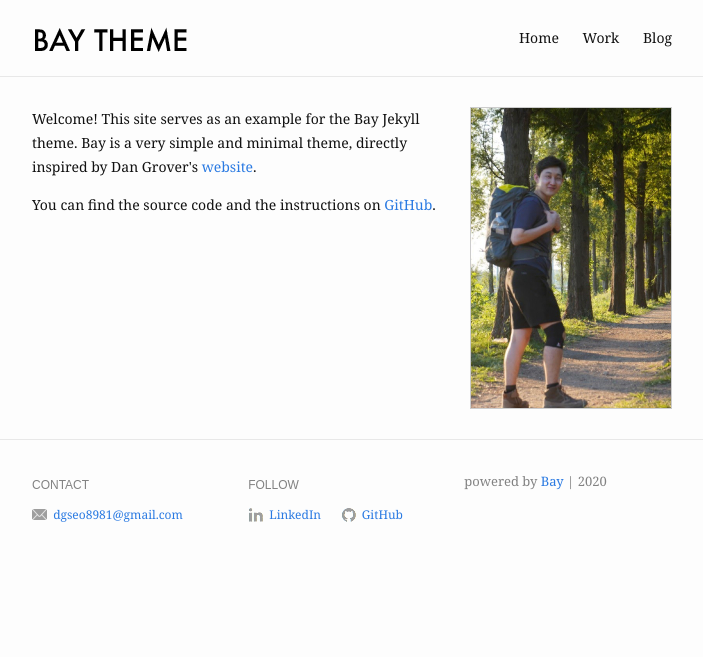
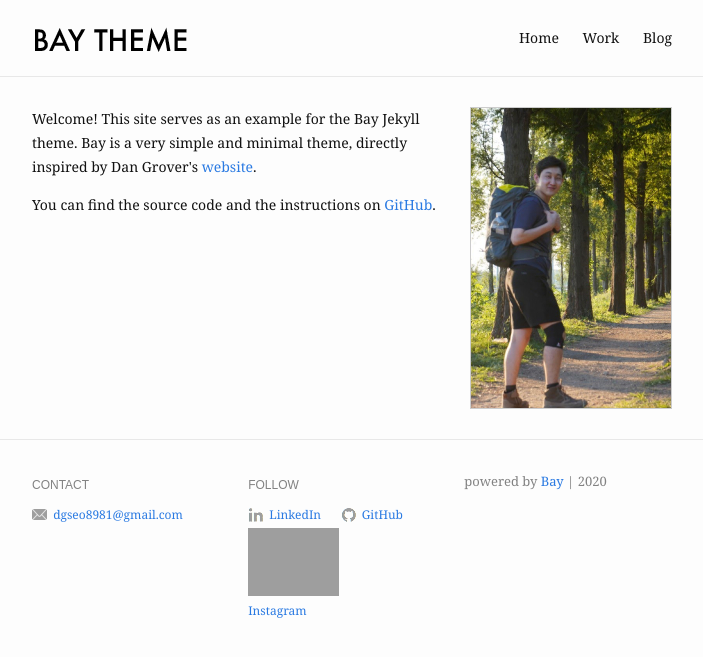
Before and after one commit to seogineer/seogineer.github.io, a Jekyll site: the page built from index.md, in a window 1280 px wide. Shown: the top 657 px of the page, without its empty margins (288-991 px from the left). Built offline with Jekyll 4.4.1, drawn with Linux system fonts in a browser that asks for light colours.

Commit message:
Update _config.yml

```diff
--- a/_config.yml
+++ b/_config.yml
@@ -35,6 +35,8 @@ footer:
       link: http://linkedin.com/in/도경-서-863031200/
     - name: GitHub
       link: http://github.com/seogineer
+    - name: Instagram
+      link: https://www.instagram.com/seogineer/
     #- name: Weibo
       #link: http://weibo.com/u/YourWeiboUsername
     #- name: RSS
```
